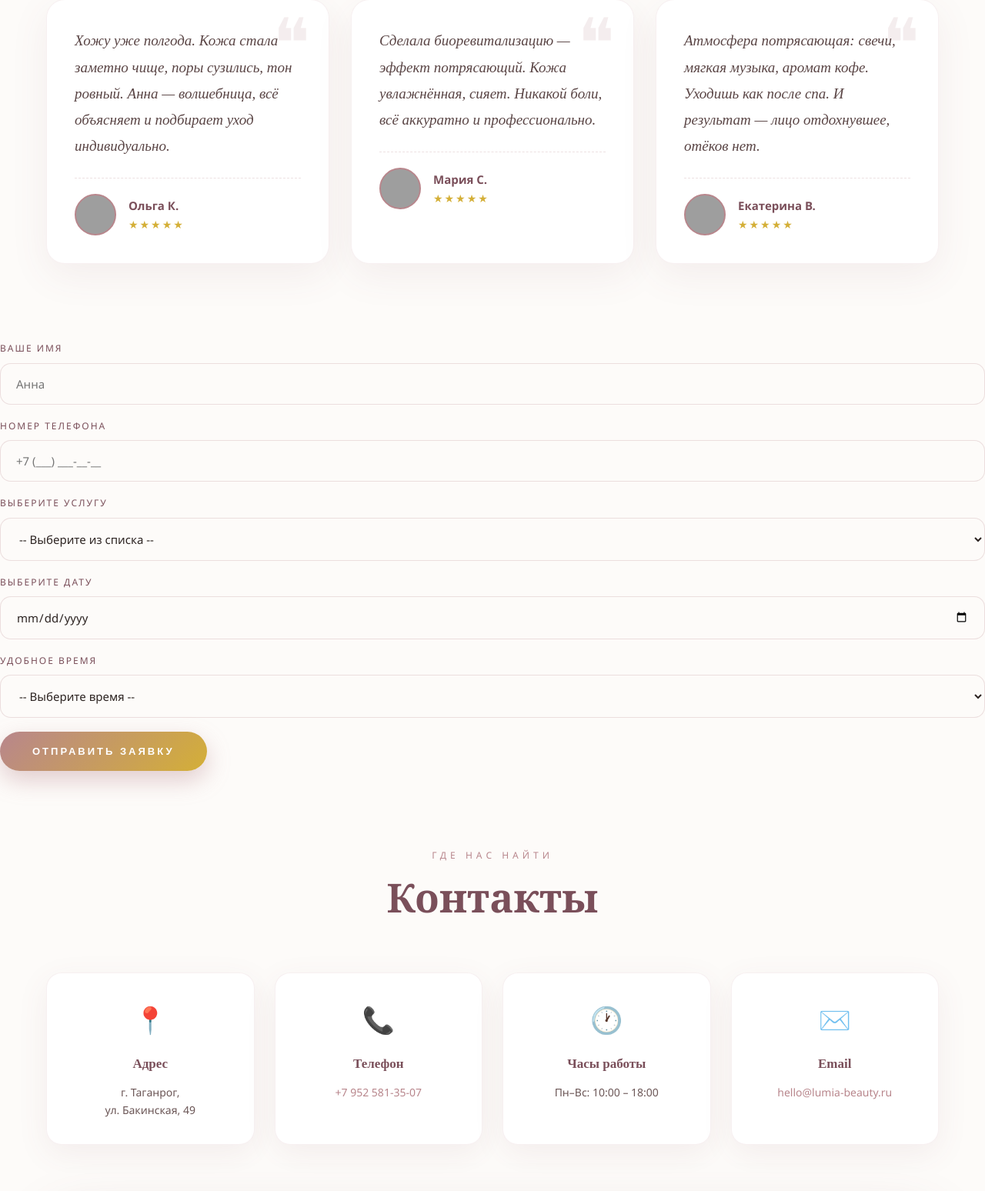
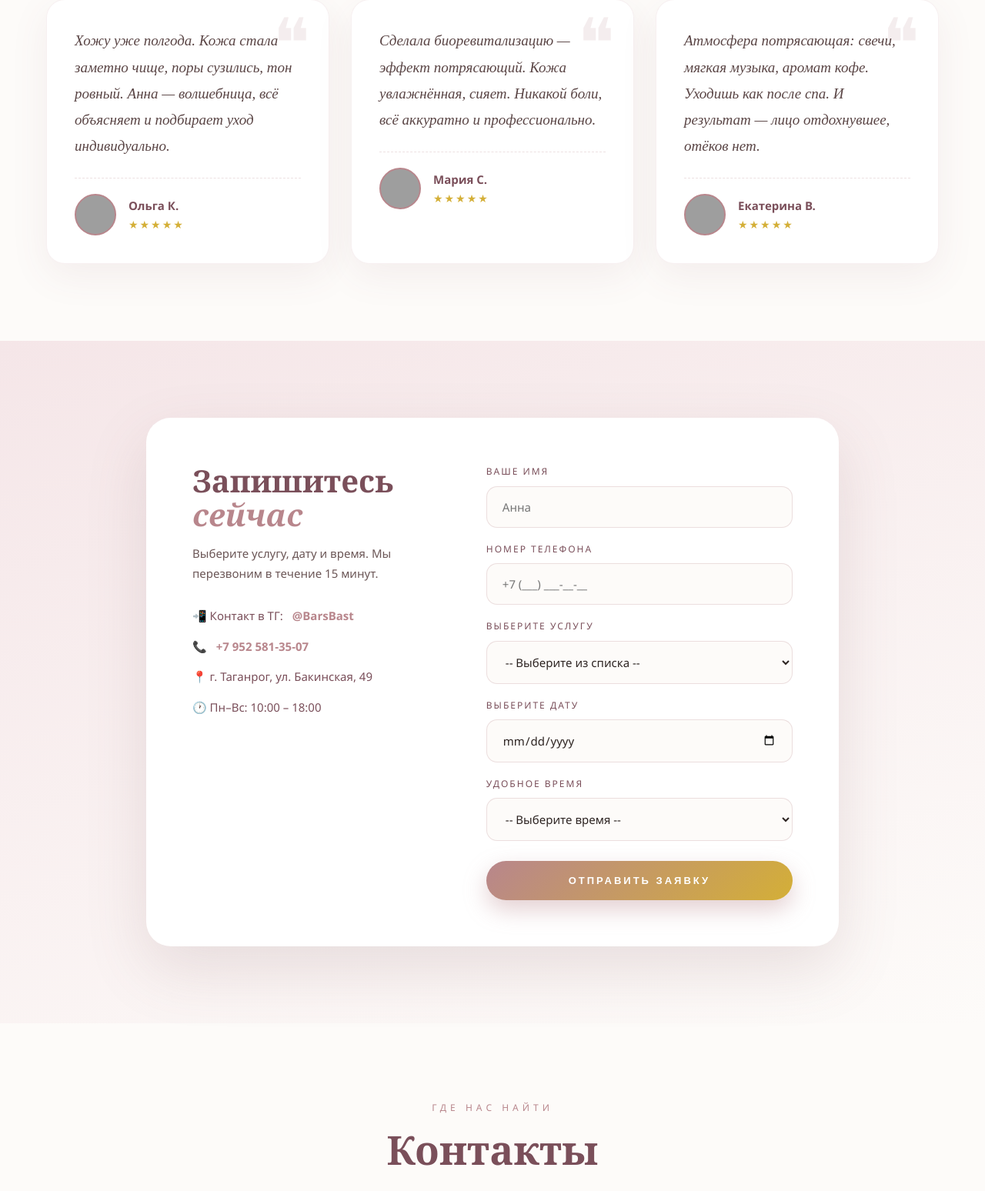
Before and after one commit to bazanovmot-bit/my-first-site, a Flask app: page / in a window 1280 px wide. Shown: the part 2917-4465 px from the top of the page at 77% size. Run offline with Flask 3, Linux system fonts and the light colour scheme; grey boxes are pictures that could not be loaded.

```diff
--- a/templates/index.html
+++ b/templates/index.html
@@ -247,7 +247,6 @@
     font-size: 13px; color: #9a8585;
     display: flex; align-items: center; gap: 6px;
   }
-  /* Новая кнопка записи в карточке услуги */
   .btn-service {
     display: block;
     width: 100%;
@@ -563,6 +562,7 @@
       с опытом более 10 лет. Мы создаём естественную красоту, а не шаблонный образ.
     </p>
     <div class="hero-actions">
+      <!-- Кнопка ведет на якорь #booking -->
       <a href="#booking" class="btn">Записаться онлайн</a>
       <a href="#services" class="btn outline">Услуги</a>
     </div>
@@ -630,7 +630,7 @@
             <div class="service-price">3 500 ₽</div>
             <div class="service-time">⏱ 60 мин</div>
           </div>
-          <!-- КНОПКА ЗАПИСИ НА УСЛУГУ -->
+          <!-- Кнопка ведет на #booking и выбирает услугу -->
           <a href="#booking" class="btn-service" onclick="selectService('Чистка лица')">Записаться</a>
         </div>
       </div>
@@ -646,7 +646,6 @@
             <div class="service-price">4 000 ₽</div>
             <div class="service-time">⏱ 45 мин</div>
           </div>
-          <!-- КНОПКА ЗАПИСИ НА УСЛУГУ -->
           <a href="#booking" class="btn-service" onclick="selectService('Пилинги')">Записаться</a>
         </div>
       </div>
@@ -662,7 +661,6 @@
             <div class="service-price">2 500 ₽</div>
             <div class="service-time">⏱ 60 мин</div>
           </div>
-          <!-- КНОПКА ЗАПИСИ НА УСЛУГУ -->
           <a href="#booking" class="btn-service" onclick="selectService('Уходовые процедуры')">Записаться</a>
         </div>
       </div>
@@ -732,6 +730,20 @@
 </section>
 
 <!-- ============ ЗАПИСЬ ============ -->
+<!-- Именно к этому ID ведут все кнопки -->
+<section id="booking" class="booking-section">
+  <div class="booking reveal">
+    <div class="booking-info">
+      <h2>Запишитесь <em>сейчас</em></h2>
+      <p>Выберите услугу, дату и время. Мы перезвоним в течение 15 минут.</p>
+
+      <div class="contact-line">📲 Контакт в ТГ: <a href="https://t.me/BarsBast" target="_blank">@BarsBast</a></div>
+      <div class="contact-line">📞 <a href="tel:+79525813507"><strong>+7 952 581-35-07</strong></a></div>
+      <div class="contact-line">📍 г. Таганрог, ул. Бакинская, 49</div>
+      <div class="contact-line">🕐 Пн–Вс: 10:00 – 18:00</div>
+    </div>
+
+    <!-- ФОРМА ЗАПИСИ -->
     <form action="/booking" method="POST">
       <div class="form-group">
         <label for="name">Ваше имя</label>
@@ -754,13 +766,11 @@
         </select>
       </div>
 
-    <!-- Выбор даты -->
       <div class="form-group">
         <label for="date">Выберите дату</label>
         <input type="date" id="date" name="date" required>
       </div>
 
-    <!-- Выбор времени -->
       <div class="form-group">
         <label for="time">Удобное время</label>
         <select id="time" name="time" required>
@@ -787,6 +797,8 @@
 
       <button type="submit" class="btn">Отправить заявку</button>
     </form>
+  </div>
+</section>
 
 <!-- ============ КОНТАКТЫ ============ -->
 <section id="contacts">
```
Lines whose indentation alone changed are shown as unchanged.
